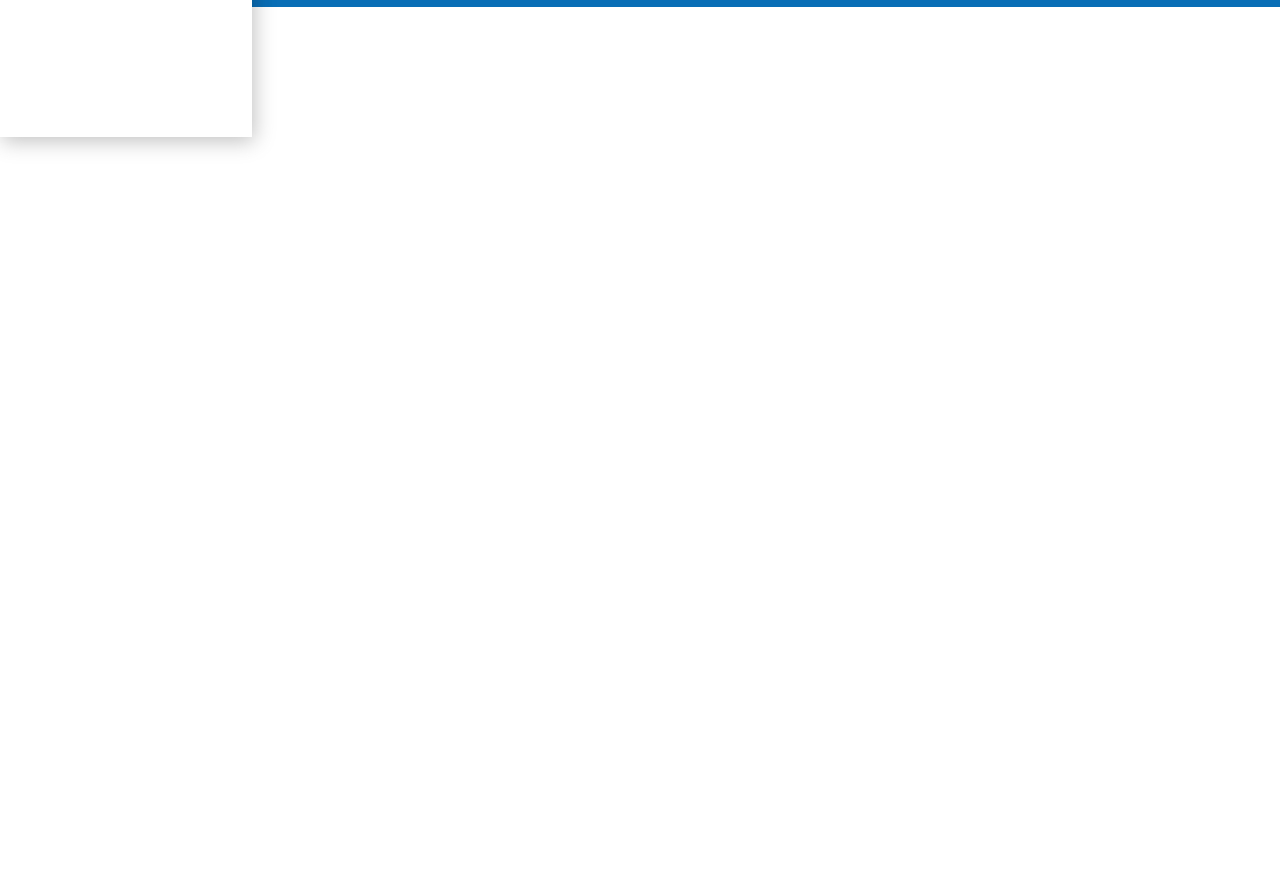
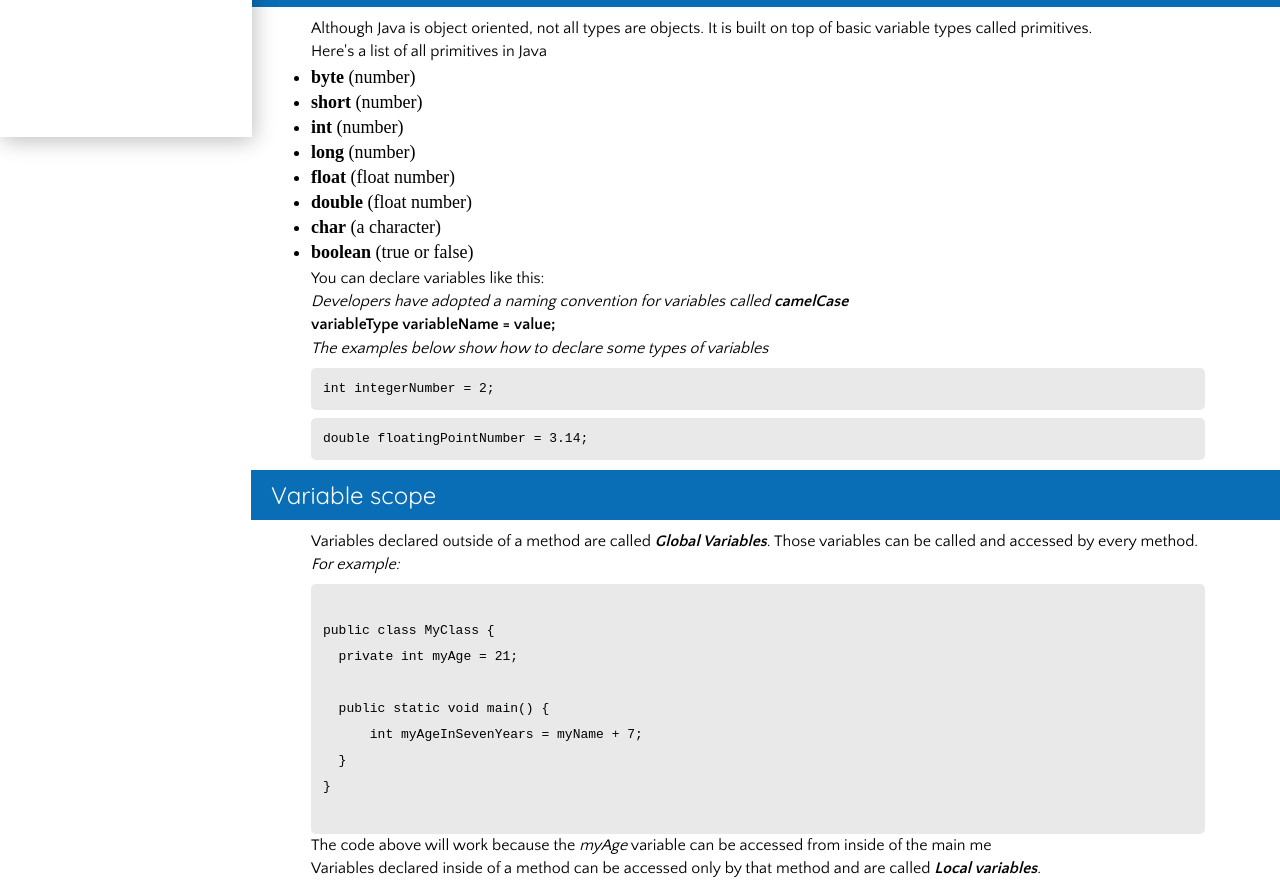
Before and after one commit to alinsg/java-documentation-page, a plain HTML site: page index.html in a window 1280 px wide. Shown: the part 663-1549 px from the top of the page. Before the commit the page ends 800 px from the top, so only its background shows below. Drawn offline with Linux system fonts and the light colour scheme; a web font is replaced by a local one.

Commit message:
New button and section added

```diff
--- a/index.html
+++ b/index.html
@@ -27,8 +27,11 @@
                 <a href="#Hello_World" class="nav-link"><div class="sidebar-button">
                     <p class="text-normal button-text">Hello World</p>
                 </div></a>
-                <a href="#" class="nav-link"><div class="sidebar-button">
+                <a href="#Variables" class="nav-link"><div class="sidebar-button">
                     <p class="text-normal button-text">Variables</p>
+                </div></a>
+                <a href="#Variable_scope" class="nav-link"><div class="sidebar-button">
+                    <p class="text-normal button-text">Variable scope</p>
                 </div></a>
             </div>
         </nav>
@@ -42,12 +45,11 @@
                     <!--
                     <li class="list-item-text">Console printing</li>
                     <code class="code">System.out.println("Hello World")</code>
-                    <li class="list-item-text">Variables</li>
                     <p class="article-text">Below are the most used data types used in Java along with declaration examples</p>
                     -->
-                    <p class="article-text">Java is a general-purpose computer-programming language that is concurrent, class-based, object-oriented, and specifically designed to have as few implementation dependencies as possible. It is intended to let application developers "write once, run anywhere" (WORA), meaning that compiled Java code can run on all platforms that support Java without the need for recompilation.</p>
-                    <p class="article-text">Java applications are typically compiled to bytecode that can run on any Java virtual machine (JVM) regardless of computer architecture. As of 2016, Java is one of the most popular programming languages in use, particularly for client-server web applications, with a reported 9 million developers. Java was originally developed by James Gosling, a Canadian, at Sun Microsystems (which has since been acquired by Oracle Corporation) and released in 1995 as a core component of Sun Microsystems' Java platform. The language derives much of its original features from SmallTalk, with a syntax similar to C and C++, but it has fewer low-level facilities than either of them.</p>
-                    <p class="article-text" style="font-style: italic">For more general information about the language you can check the <a href="https://en.wikipedia.org/wiki/Java_(programming_language)" target="blank">Wikipedia</a> entry</p>
+                    <p>Java is a general-purpose computer-programming language that is concurrent, class-based, object-oriented, and specifically designed to have as few implementation dependencies as possible. It is intended to let application developers "write once, run anywhere" (WORA), meaning that compiled Java code can run on all platforms that support Java without the need for recompilation.</p>
+                    <p>Java applications are typically compiled to bytecode that can run on any Java virtual machine (JVM) regardless of computer architecture. As of 2016, Java is one of the most popular programming languages in use, particularly for client-server web applications, with a reported 9 million developers. Java was originally developed by James Gosling, a Canadian, at Sun Microsystems (which has since been acquired by Oracle Corporation) and released in 1995 as a core component of Sun Microsystems' Java platform. The language derives much of its original features from SmallTalk, with a syntax similar to C and C++, but it has fewer low-level facilities than either of them.</p>
+                    <p style="font-style: italic">For more general information about the language you can check the <a href="https://en.wikipedia.org/wiki/Java_(programming_language)" target="blank">Wikipedia</a> entry</p>
                 </article>
             </section>
             <section id="Hello_World" class="main-section">
@@ -55,8 +57,8 @@
                     <h2 class="section-header-text text-normal">Hello World</h2>
                 </header>
                 <article class="section-article">
-                    <p class="article-text">To get started I recommend <strong>jDoodle</strong>'s online <a href="https://www.jdoodle.com/online-java-compiler" target="_blank">Java compiler.</a></p>
-                    <p class="article-text">Just copy/write the below code in the editor and then click "Execute"</p>
+                    <p>To get started I recommend <strong>jDoodle</strong>'s online <a href="https://www.jdoodle.com/online-java-compiler" target="_blank">Java compiler.</a></p>
+                    <p>Just copy/write the below code in the editor and then click "Execute"</p>
                     <code>
 <!--                 -->public class MyClass {
 <!--                 -->    public static void main(String args[]) {
@@ -64,15 +66,65 @@
 <!--                 -->    }
 <!--                 -->}
                     </code>
-                    <p class="article-text">The above code prints the message "Hello World!" in the console.</p>
+                    <p>The above code prints the message "Hello World!" in the console.</p>
                 </article>
             </section>
-            <section>
+            <section id="Variables" class="main-section">
                 <header class="section-header">
                     <h2 class="section-header-text text-normal">Variables</h2>
                 </header>
                 <article class="section-article">
-
+                    <p>Although Java is object oriented, not all types are objects. It is built on top of basic variable types called primitives.</p>
+                    <p>Here's a list of all primitives in Java</p>
+                    <ul>
+                        <li><strong>byte</strong> (number)</li>
+                        <li><strong>short</strong> (number)</li>
+                        <li><strong>int</strong> (number)</li>
+                        <li><strong>long</strong> (number)</li>
+                        <li><strong>float</strong> (float number)</li>
+                        <li><strong>double</strong> (float number)</li>
+                        <li><strong>char</strong> (a character)</li>
+                        <li><strong>boolean</strong> (true or false)</li>
+                    </ul>
+                    <p>You can declare variables like this:</p>
+                    <p style="font-style: italic">Developers have adopted a naming convention for variables called <strong>camelCase</strong></p>
+                    <p><strong>variableType variableName = value;</strong></p>
+                    <p style="font-style: italic">The examples below show how to declare some types of variables</p>
+                    <code>int integerNumber = 2;</code>
+                    <code>double floatingPointNumber = 3.14;</code>
+                </article>
+            </section>
+            <section id="Variable_scope" class="main-section">
+                <header class="section-header">
+                    <h2 class="section-header-text text-normal">Variable scope</h2>
+                </header>
+                <article class="section-article">
+                    <p>Variables declared outside of a method are called <strong><i>Global Variables</i></strong>. Those variables can be called and accessed by every method.</p>
+                    <p style="font-style: italic">For example:</p>
+                    <code>
+<!--                   -->public class MyClass {
+<!--                   -->  private int myAge = 21;
+<!--                   -->
+<!--                   -->  public static void main() {
+<!--                   -->      int myAgeInSevenYears = myName + 7;
+<!--                   -->  }
+<!--                   -->}
+                    </code>
+                    <p>The code above will work because the <i>myAge</i> variable can be accessed from inside of the main me
+                    <p>Variables declared inside of a method can be accessed only by that method and are called <strong><i>Local variables</i></strong>.</p>
+                    <code>
+<!--                   -->public class MyClass {
+<!--                   -->
+<!--                   -->  public static void main() {
+<!--                   -->      int myAge =  21;
+<!--                   -->  }
+<!--                   -->
+<!--                   -->  public static void ageInSevenYears {
+<!--                   -->      int myAgeInSevenYears = myAge + 7;
+<!--                   -->  }
+<!--                   -->}
+                    </code>
+                    <p>The code above would not work because the <i>ageInSevenYears</i> method can't access the <i>myAge</i> variable declared in the main method.</p>
                 </article>
             </section>
         </main>
--- a/styles.css
+++ b/styles.css
@@ -110,7 +110,9 @@ a {
     font-size: 24px;
 }
 
-.list-item-text {
+article > ul > li {
+    /* I've chosen to do this instead of adding a class to each list item
+    for a more lisible HTML code */
     margin-top: 4px;
     margin-bottom: 4px;
     font-family: Puritan;
@@ -119,6 +121,30 @@ a {
     line-height: normal;
     font-size: 18px;
     color: #000000;
+}
+
+.article-text {
+    font-family: 'Quattrocento Sans';
+    font-style: normal;
+    font-weight: normal;
+    line-height: 1.2em ;
+    font-size: 16px;
+    margin-left: 0px;
+    padding-top: 2px;
+    padding-bottom: 2px;
+}
+
+article > p {
+    /* The same as for the list items. HTML code would be very verbose
+    with adding a class to every p element */
+    font-family: 'Quattrocento Sans';
+    font-style: normal;
+    font-weight: normal;
+    line-height: 1.2em ;
+    font-size: 16px;
+    margin-left: 0px;
+    padding-top: 2px;
+    padding-bottom: 2px;
 }
 
 code {
@@ -138,17 +164,6 @@ code {
     border-radius:5px;
 }
 
-.article-text {
-    font-family: 'Quattrocento Sans';
-    font-style: normal;
-    font-weight: normal;
-    line-height: 1.2em ;
-    font-size: 16px;
-    margin-left: 0px;
-    padding-top: 2px;
-    padding-bottom: 2px;
-}
-
 #main-doc {
     display: grid;
     grid-template-rows: auto;
```
